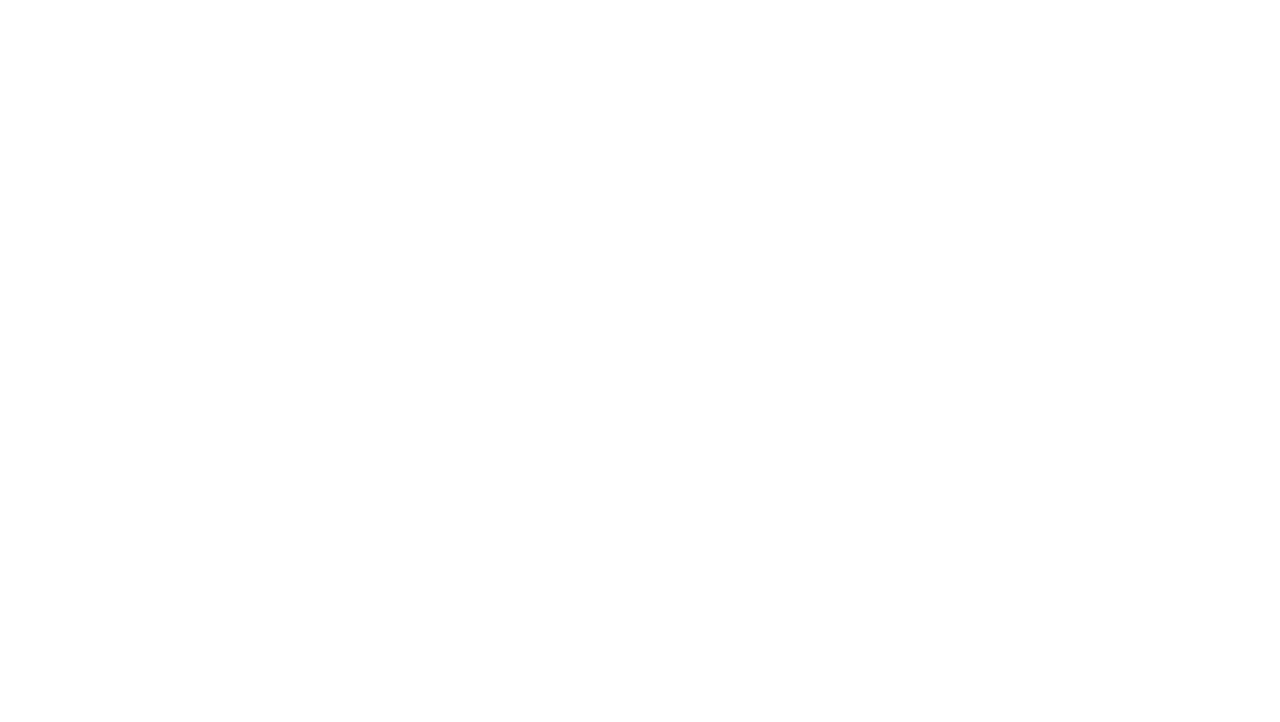
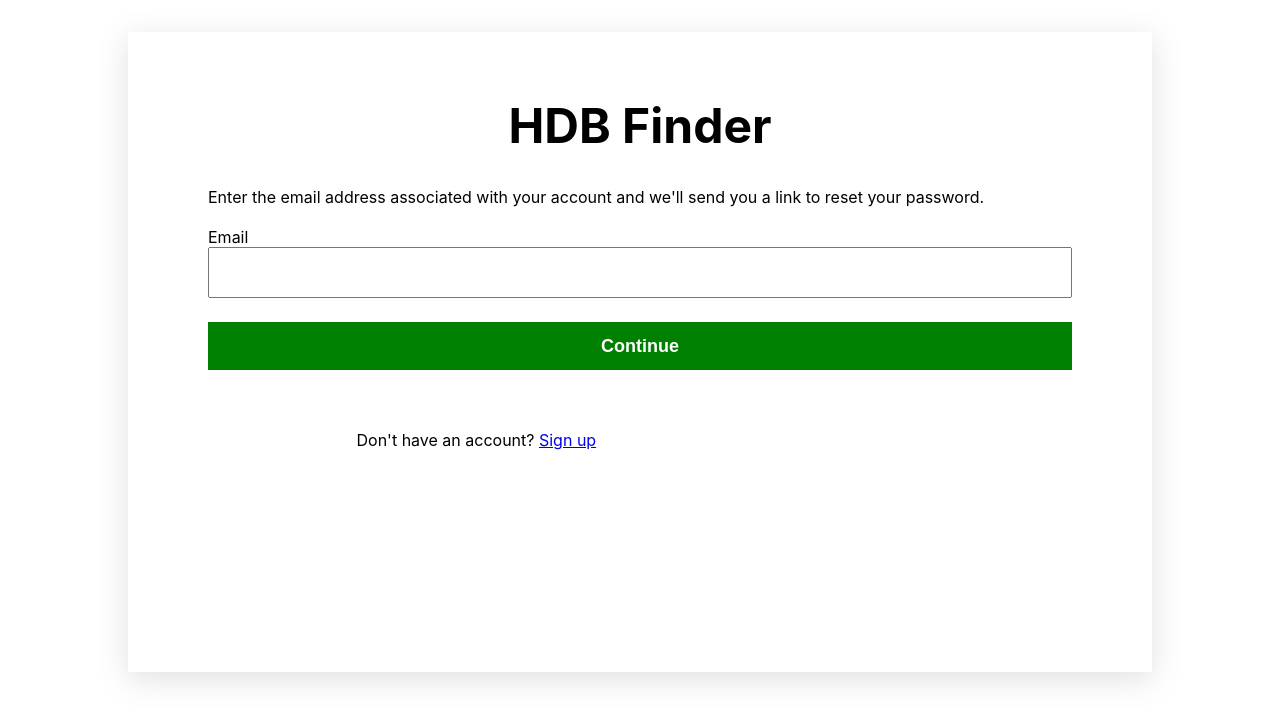
Before and after one commit to Realker/SC2006-Project, a React (Create React App) app in the folder frontend/: page /ResetPassword in a window 1280 px wide. Before the commit this address had no page. Shown: the top 722 px of the page. Built offline with nearby package versions, Linux system fonts and the light colour scheme.

Commit message:
DisplayFlat and ResetPas Page done

```diff
--- a/frontend/src/components/DisplayFlat.js
+++ b/frontend/src/components/DisplayFlat.js
@@ -1,9 +1,50 @@
-import React from 'react'
+import React, { useState } from 'react'
+import NavBar from './NavBar';
+import ExploreHousesCard from './ExploreHousesCard';
+import btoBuilding from "../images/HDBMainpage1.jpg";
+import '../css/ExploreHouses.css';
+import '../css/DisplayFlat.css';
+import Flat from './Flat';
 
-const DisplayFlat = () => {
+/*
+function DisplayFlat() {
+
+  const [showFlat, setShowFlat] = useState(false);
+
+  function handleClick() {
+    setShowFlat(!showFlat);
+  }
+
   return (
-    <div>DisplayFlat</div>
-  )
+    <>
+    <NavBar/>
+      <img src={btoBuilding} alt="image" onClick={handleClick} />
+      {showFlat && <Flat />}
+    </>
+  );
+}
+*/
+
+function DisplayFlat() {
+  const [buttonFlat, setButtonFlat] = useState(false);
+
+  return (
+    <div className= "DisplayFlat">
+      <NavBar/>
+
+      <main>
+        <h1>Display Flat Details</h1>
+        <br/><br/>
+        <button onClick={() => setButtonFlat(true)}>Open Flat</button>
+        </main>
+
+        <Flat trigger={buttonFlat} setTrigger={setButtonFlat}>
+          <h3>Condominium 1</h3>
+          <p>Exclusive Expensive</p>
+          <ExploreHousesCard/>
+        </Flat>
+    </div>
+  );
 }
 
-export default DisplayFlat
+export default DisplayFlat;
--- a/frontend/src/components/ExploreHousesCard.js
+++ b/frontend/src/components/ExploreHousesCard.js
@@ -7,8 +7,6 @@ import { NavLink } from 'react-router-dom';
 import SaveHousesToFavourites from './SaveHousesToFavourites';
 
 export default function ExploreHousesCard() {
-
-
 
   return (
     <>
--- /dev/null
+++ b/frontend/src/components/Flat.js
@@ -0,0 +1,33 @@
+import React, {useState,useEffect} from 'react'
+import {useCookies} from 'react-cookie';
+import { NavLink, Link } from 'react-router-dom'
+import '../css/DisplayFlat.css';
+
+/*
+function Flat() {
+    return (
+      <div>
+        <h1>Flat Title</h1>
+        <p>Flat content goes here.</p>
+        <p>Address: </p>
+        <p>Postal Code: </p>
+        <p>123</p>
+
+      </div>
+    );
+  }
+*/
+
+function Flat(props) {
+  return (props.trigger) ? (
+    <div className="flat">
+      <div className="flat-inner">
+        <button className="close-flat" onClick={() => props.setTrigger(false)}
+        >close</button>
+        { props.children }
+      </div>
+    </div>
+  ) : "";
+}
+
+  export default Flat;
--- a/frontend/src/components/LoginRegister.js
+++ b/frontend/src/components/LoginRegister.js
@@ -4,6 +4,10 @@ import {useCookies} from 'react-cookie'
 import APIService from './APIService'
 import "../css/LoginRegister.css";
 import btoBuilding from "../images/Housingbuilding.jpg";
+import ResetPassword from './ResetPassword';
+import { Link } from 'react-router-dom';
+
+
 
 function Login() {
 
@@ -112,7 +116,7 @@ function Login() {
                     onClick={() => setLogin(false)}
                     className="btn btn-forgetpass"
                   >
-                    Forget Password?
+                    <Link to ="/ResetPassword">Forget Password?</Link>
                   </button>
                 </div>
               </div>
@@ -133,9 +137,8 @@ function Login() {
                   </button>
                   <button
                     onClick={() => setLogin(false)}
-                    className="btn btn-forgetpass"
-                  >
-                    Forget Password?
+                    className="btn btn-forgetpass">
+                    <Link to ="/ResetPassword">Forget Password?</Link>
                   </button>
                 </div>
               </div>
--- a/frontend/src/components/ResetPassword.js
+++ b/frontend/src/components/ResetPassword.js
@@ -1,9 +1,51 @@
-import React from 'react'
+import React, {useState,useEffect} from 'react'
+import {useNavigate} from 'react-router-dom'
+import {useCookies} from 'react-cookie'
+import APIService from './APIService'
+import '../css/RegisterPage.css';
+import { Link } from 'react-router-dom';
 
-const ResetPassword = () => {
+
+ const ResetPassword = () => {
   return (
-    <div>ResetPassword</div>
-  )
+
+    //<div class = "ResetPasswordBackground">
+      <div className="ResetPassword-container">
+
+        <div className="ResetPassword__content">
+        <h1>HDB Finder</h1>
+        <p> Enter the email address associated with your account and we'll send you a link to reset your password.</p>
+        <br></br>
+
+        <div>
+        <form> Email
+          <input
+            type="text"
+            //value={email}
+            className=""
+            placeholder=""
+            //onChange={(e) => setUsername(e.target.value)}
+          />
+        </form>
+        </div>
+
+          <div>
+            <button
+              //onClick={loginBtn}
+              className="btn btn-resetPassword-primary"
+            > Continue
+            </button>
+          </div>
+
+          <br></br><br></br><br></br>
+          <p> &emsp;&emsp;&emsp;&emsp;&emsp;&emsp;&emsp;&emsp;&emsp;
+             Don't have an account? <Link to="/">Sign up</Link></p>
+        </div>
+      </div>
+     // </div>
+  );
 }
 
 export default ResetPassword
+
+  // </div>
--- a/frontend/src/components/Test.js
+++ b/frontend/src/components/Test.js
@@ -2,7 +2,7 @@ import React from 'react'
 //import {useNavigate} from 'react-router-dom'
 //import {useCookies} from 'react-cookie'
 //import APIService from './APIService'
-import "../css/LoginRegister.css";
+
 
 function Test() {
     return (
--- /dev/null
+++ b/frontend/src/css/DisplayFlat.css
@@ -0,0 +1,33 @@
+.flat {
+    position: fixed;
+    top: 0;
+    left: 0;
+    width: 100%;
+    height: 100vh;
+    background-color: rgba(0, 0, 0, 0.2);
+
+    display: flex;
+    justify-content: center;
+    align-items: center;
+}
+
+.flat-inner {
+    position: relative;
+    padding: 32px;
+    width: 100%;
+    max-width: 640%;
+    background-color: #FFF;
+}
+
+.flat-inner .close-flat {
+    position: absolute;
+    top: 16px;
+    right: 16px;
+
+}
+
+.DisplayFlat{
+    padding-bottom: 2rem;
+    background-color: #9DC0DE;
+    height: max-content;
+}
--- /dev/null
+++ b/frontend/src/css/RegisterPage.css
@@ -0,0 +1,48 @@
+.ResetPasswordBackground {
+    background-image:url("../images/resetHome.png");
+    min-height: 100vh;
+
+    height: 100vh;
+    background-repeat: no-repeat;
+    background-size: cover;
+}
+
+.ResetPassword-container {
+    width: 80vw;
+    height: 80vh;
+    margin: auto;
+    box-shadow: rgba(100, 100, 111, 0.2) 0px 7px 29px 0px;
+    display: grid;
+    grid-auto-columns: minmax(0, 1fr);
+    grid-auto-flow: column;
+    margin-top: 2rem;
+  }
+
+.btn-resetPassword-primary {
+    background-color: green;
+    font-weight: bold;
+    font-size: large;
+    color: white;
+    width: 100%;
+    height: 3rem;
+  }
+
+  .ResetPassword__content {
+    padding: 4rem 5rem;
+  }
+
+  .ResetPassword__content h1 {
+    margin-bottom: 2rem;
+    text-align: center;
+  }
+
+  .ResetPassword__content form {
+    display: flex;
+    flex-direction: column;
+  }
+
+  .ResetPassword__content input {
+    width: 100%;
+    padding: 1rem 0rem 1rem 1.5em;
+    margin-bottom: 1.5rem;
+  }
--- a/frontend/src/index.js
+++ b/frontend/src/index.js
@@ -11,7 +11,9 @@ import FAQ from './components/FAQ'
 import MyActivities from './components/MyActivities'
 import MyAccount from './components/MyAccount'
 import SaveHousesToFavourites from './components/SaveHousesToFavourites';
-
+import ResetPassword from './components/ResetPassword';
+import DisplayFlat from './components/DisplayFlat';
+import Flat from './components/Flat';
 
 function Router(){
   return(
@@ -26,8 +28,9 @@ function Router(){
       <Route path='/MyActivities' element = {<MyActivities/>} />
       <Route path='/MyAccount' element = {<MyAccount/>} />
       <Route path='/SaveHousesToFavourites' element = {<SaveHousesToFavourites/>} />
-
-
+      <Route path='/ResetPassword' element = {<ResetPassword/>} />
+      <Route path='/DisplayFlat' element = {<DisplayFlat/>} />
+      <Route path='/Flat' element = {<Flat/>} />
 
     </Routes>
 </BrowserRouter>
```
Also changed, not shown: frontend/src/components/Homepage.js (+0 -8 lines), frontend/src/images/resetHome.png (added).
